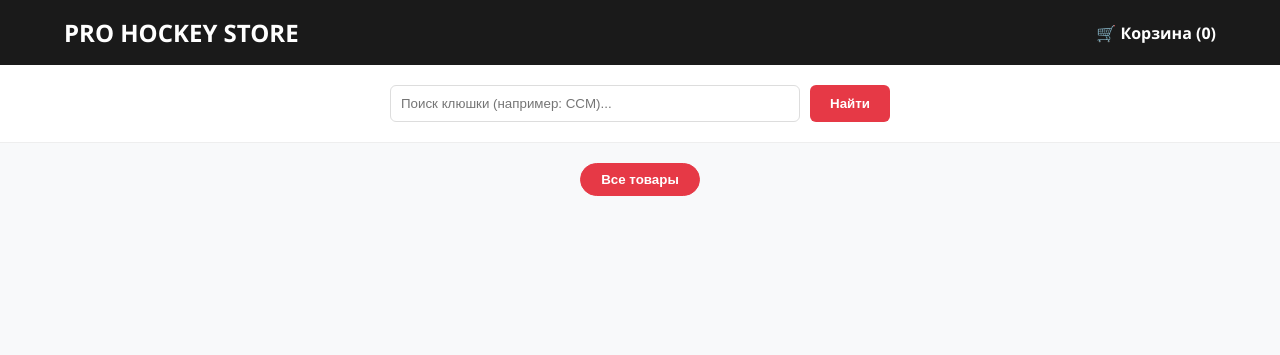
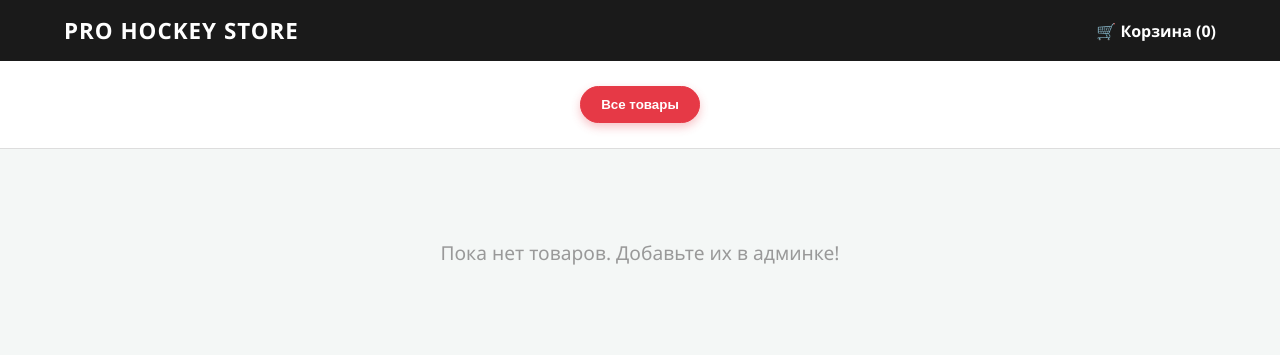
Before and after one commit to artik1112006-lang/pro_hockey-store, a FastAPI app: page / in a window 1280 px wide. Shown: the top 355 px of the page. Run offline with FastAPI, Linux system fonts and the light colour scheme.

Commit message:
Update index.html

```diff
--- a/templates/index.html
+++ b/templates/index.html
@@ -3,124 +3,136 @@
 <head>
     <meta charset="UTF-8">
     <meta name="viewport" content="width=device-width, initial-scale=1.0">
-    <title>Pro Hockey Store — Каталог</title>
-    <!-- Пытаемся подключить внешний CSS -->
-    <link rel="stylesheet" href="/static/style.css">
+    <title>Pro Hockey Store — Витрина</title>
+    <style>
+        /* ОСНОВНЫЕ СТИЛИ ДЛЯ ПОРЯДКА */
+        body { font-family: 'Segoe UI', Arial, sans-serif; background-color: #f4f7f6; margin: 0; color: #333; }
 
-    <style>
-        /* Встроенные стили на случай, если static/style.css не загрузится */
-        body { font-family: 'Segoe UI', sans-serif; background-color: #f8f9fa; margin: 0; color: #333; }
-        header { background-color: #1a1a1a; color: white; padding: 1rem 5%; display: flex; justify-content: space-between; align-items: center; box-shadow: 0 2px 10px rgba(0,0,0,0.3); }
-        header h1 { margin: 0; font-size: 1.5rem; }
-        header a { color: white; text-decoration: none; font-weight: bold; }
+        header { background: #1a1a1a; color: white; padding: 15px 5%; display: flex; justify-content: space-between; align-items: center; box-shadow: 0 4px 12px rgba(0,0,0,0.2); }
+        header h1 { margin: 0; font-size: 1.4rem; letter-spacing: 1px; }
+        header a { color: white; text-decoration: none; font-weight: bold; font-size: 1rem; }
 
-        .container { display: grid; grid-template-columns: repeat(auto-fill, minmax(280px, 1fr)); gap: 25px; padding: 40px 5%; }
+        /* КАТЕГОРИИ */
+        .cat-nav { display: flex; justify-content: center; gap: 10px; padding: 25px 5%; background: white; border-bottom: 1px solid #ddd; flex-wrap: wrap; }
+        .cat-btn { padding: 10px 20px; border-radius: 30px; border: 1px solid #ccc; background: white; cursor: pointer; font-weight: 600; transition: 0.3s; }
+        .cat-btn:hover { border-color: #e63946; color: #e63946; }
+        .cat-btn.active { background: #e63946; color: white; border-color: #e63946; box-shadow: 0 4px 10px rgba(230, 57, 70, 0.3); }
 
-        .card { background: white; border-radius: 12px; padding: 20px; text-align: center; transition: 0.3s; border: 1px solid #eee; display: flex; flex-direction: column; cursor: pointer; }
-        .card:hover { transform: translateY(-5px); box-shadow: 0 10px 20px rgba(0,0,0,0.1); }
-        .card img { max-width: 100%; height: 200px; object-fit: contain; margin-bottom: 15px; }
+        /* СЕТКА ТОВАРОВ — ТУТ ПОРЯДОК */
+        .container { display: grid; grid-template-columns: repeat(auto-fill, minmax(280px, 1fr)); gap: 25px; padding: 40px 5%; max-width: 1400px; margin: 0 auto; }
 
-        .price { font-size: 1.3rem; font-weight: bold; color: #e63946; margin: 10px 0; }
-        .btn { background-color: #e63946; color: white; border: none; padding: 12px 20px; border-radius: 6px; cursor: pointer; font-weight: bold; width: 100%; }
+        .card { background: white; padding: 20px; border-radius: 16px; text-align: center; box-shadow: 0 6px 15px rgba(0,0,0,0.05); display: flex; flex-direction: column; transition: 0.3s; border: 1px solid #eee; }
+        .card:hover { transform: translateY(-8px); box-shadow: 0 12px 25px rgba(0,0,0,0.12); }
 
-        /* Категории и Модалка */
-        .category-nav { display: flex; justify-content: center; gap: 15px; padding: 20px; flex-wrap: wrap; }
-        .cat-btn { padding: 8px 20px; border-radius: 20px; border: 1px solid #ddd; background: white; cursor: pointer; font-weight: bold; }
-        .cat-btn.active { background: #e63946; color: white; border-color: #e63946; }
+        /* ФИКС ОГРОМНЫХ КАРТИНОК */
+        .card img { width: 100%; height: 220px; object-fit: contain; margin-bottom: 15px; border-radius: 8px; }
 
-        .modal { display: none; position: fixed; z-index: 9999; left: 0; top: 0; width: 100%; height: 100%; background: rgba(0,0,0,0.8); align-items: center; justify-content: center; backdrop-filter: blur(5px); }
-        .modal-content { background: white; padding: 30px; border-radius: 15px; max-width: 600px; width: 90%; position: relative; text-align: center; max-height: 85vh; overflow-y: auto; }
-        .close-modal { position: absolute; right: 20px; top: 10px; font-size: 35px; cursor: pointer; }
+        .card h3 { margin: 10px 0; font-size: 1.2rem; min-height: 2.4rem; display: flex; align-items: center; justify-content: center; }
+
+        /* ПАРАМЕТРЫ */
+        .specs { background: #fff8f8; padding: 12px; border-radius: 10px; margin: 10px 0; text-align: left; border: 1px solid #ffebeb; }
+        .specs label { font-size: 0.7rem; font-weight: bold; color: #999; text-transform: uppercase; display: block; margin-top: 5px; }
+        .specs select { width: 100%; padding: 8px; margin-top: 4px; border: 1px solid #ddd; border-radius: 6px; font-size: 0.9rem; background: white; cursor: pointer; }
+
+        .price { font-size: 1.5rem; font-weight: 800; color: #e63946; margin: 15px 0; }
+
+        .btn { background: #e63946; color: white; border: none; padding: 14px; border-radius: 8px; cursor: pointer; font-weight: bold; margin-top: auto; font-size: 1rem; transition: 0.2s; }
+        .btn:hover { background: #c12e3a; box-shadow: 0 5px 15px rgba(230, 57, 70, 0.4); }
+
+        /* ДЛЯ ПУСТОТЫ */
+        .no-products { grid-column: 1 / -1; text-align: center; padding: 50px; color: #999; font-size: 1.2rem; }
     </style>
 </head>
 <body>
 
 <header>
-    <div class="logo"><h1>PRO HOCKEY STORE</h1></div>
-    <nav>
-        <a href="/cart" id="cart-link">🛒 Корзина (<span id="cart-count">0</span>)</a>
-    </nav>
+    <h1>PRO HOCKEY STORE</h1>
+    <nav><a href="/cart">🛒 Корзина (<span id="cart-count">0</span>)</a></nav>
 </header>
-<!-- Поле поиска -->
-<div style="text-align: center; padding: 20px 5%; background: white; border-bottom: 1px solid #eee;">
-    <form action="/" method="get" style="max-width: 500px; margin: 0 auto; display: flex; gap: 10px;">
-        <input type="text" name="q" value="{{ search_query }}" placeholder="Поиск клюшки (например: CCM)..."
-               style="flex: 1; padding: 10px; border: 1px solid #ddd; border-radius: 6px;">
-        <button type="submit" class="btn" style="width: auto; padding: 10px 20px;">Найти</button>
-        {% if search_query %}
-            <a href="/" class="cat-btn" style="text-decoration: none; display: flex; align-items: center;">Сброс</a>
-        {% endif %}
-    </form>
-</div>
 
-<div class="category-nav">
-    <button class="cat-btn active" onclick="filterItems('all', this)">Все товары</button>
+<div class="cat-nav">
+    <button class="cat-btn active" onclick="filterCat('all', this)">Все товары</button>
     {% for cat in categories %}
-        <button class="cat-btn" onclick="filterItems('cat-{{ cat.id }}', this)">{{ cat.name }}</button>
+        <button class="cat-btn" onclick="filterCat('cat-{{ cat.id }}', this)">{{ cat.name }}</button>
     {% endfor %}
 </div>
 
 <div class="container">
     {% for p in products %}
-    <div class="card product-card cat-{{ p.category_id }}"
-         onclick='openModal({{ p.name|tojson }}, {{ p.image_url|tojson }}, {{ (p.description or "Описание отсутствует")|tojson }}, "{{ p.price }}")'>
+    <div class="card product-card cat-{{ p.category_id }}">
         <img src="{{ p.image_url }}" alt="{{ p.name }}">
-        <div class="card-content">
-            <span style="font-size: 0.8rem; color: #e63946; font-weight: bold;">{{ p.category.name if p.category else 'Спорттовары' }}</span>
-            <h3>{{ p.name }}</h3>
-            <p class="price">{{ p.price }} BYN</p>
-            <button class="btn" onclick="event.stopPropagation(); addToCart('{{ p.id }}', {{ p.name|tojson }}, {{ p.price }})">В корзину</button>
+        <div style="font-size: 0.8rem; color: #e63946; font-weight: bold; text-transform: uppercase;">{{ p.category.name if p.category else 'Экипировка' }}</div>
+        <h3>{{ p.name }}</h3>
+
+        {% if p.has_specs %}
+        <div class="specs">
+            <label>Параметр 1 (Хват/Размер):</label>
+            <select id="hand-{{ p.id }}">
+                {% for opt in p.hand_options.split(',') %}
+                    <option value="{{ opt.strip() }}">{{ opt.strip() }}</option>
+                {% endfor %}
+            </select>
+            <label>Параметр 2 (Загиб/Полнота):</label>
+            <select id="curve-{{ p.id }}">
+                {% for opt in p.curve_options.split(',') %}
+                    <option value="{{ opt.strip() }}">{{ opt.strip() }}</option>
+                {% endfor %}
+            </select>
         </div>
+        {% endif %}
+
+        <p class="price">{{ p.price }} BYN</p>
+
+        <button class="btn add-to-cart-btn"
+                data-id="{{ p.id }}"
+                data-name="{{ p.name }}"
+                data-price="{{ p.price }}"
+                data-specs="{{ 'true' if p.has_specs else 'false' }}">
+            В корзину
+        </button>
     </div>
+    {% else %}
+    <div class="no-products">Пока нет товаров. Добавьте их в админке!</div>
     {% endfor %}
 </div>
 
-<div id="productModal" class="modal" onclick="closeModal()">
-    <div class="modal-content" onclick="event.stopPropagation()">
-        <span class="close-modal" onclick="closeModal()">&times;</span>
-        <img id="modalImg" src="" alt="" style="max-width: 100%; height: auto; max-height: 300px; margin-bottom: 20px;">
-        <h2 id="modalTitle"></h2>
-        <p id="modalDesc" style="text-align: left; white-space: pre-line; color: #666;"></p>
-        <h3 id="modalPrice" style="color: #e63946;"></h3>
-    </div>
-</div>
-
 <script>
-    function filterItems(cat, btn) {
+    function filterCat(cls, btn) {
         document.querySelectorAll('.cat-btn').forEach(b => b.classList.remove('active'));
         btn.classList.add('active');
         document.querySelectorAll('.product-card').forEach(card => {
-            card.style.display = (cat === 'all' || card.classList.contains(cat)) ? 'flex' : 'none';
+            card.style.display = (cls === 'all' || card.classList.contains(cls)) ? 'flex' : 'none';
         });
     }
 
-    function openModal(name, img, desc, price) {
-        document.getElementById('modalTitle').innerText = name;
-        document.getElementById('modalImg').src = img;
-        document.getElementById('modalDesc').innerText = desc;
-        document.getElementById('modalPrice').innerText = price + " BYN";
-        document.getElementById('productModal').style.display = 'flex';
-        document.body.style.overflow = 'hidden';
-    }
-
-    function closeModal() {
-        document.getElementById('productModal').style.display = 'none';
-        document.body.style.overflow = 'auto';
-    }
-
-    function updateCartCount() {
+    function updateCartUI() {
         const cart = JSON.parse(localStorage.getItem('cart') || '[]');
         document.getElementById('cart-count').innerText = cart.length;
     }
 
-    function addToCart(id, name, price) {
-        let cart = JSON.parse(localStorage.getItem('cart') || '[]');
-        cart.push({ id, name, price });
-        localStorage.setItem('cart', JSON.stringify(cart));
-        updateCartCount();
-        alert('Товар «' + name + '» добавлен в корзину!');
-    }
-    updateCartCount();
+    document.querySelectorAll('.add-to-cart-btn').forEach(button => {
+        button.addEventListener('click', function() {
+            const id = this.getAttribute('data-id');
+            let name = this.getAttribute('data-name');
+            const price = this.getAttribute('data-price');
+            const hasSpecs = this.getAttribute('data-specs') === 'true';
+
+            if (hasSpecs) {
+                const hand = document.getElementById('hand-' + id).value;
+                const curve = document.getElementById('curve-' + id).value;
+                name += ` [${hand}, ${curve}]`;
+            }
+
+            let cart = JSON.parse(localStorage.getItem('cart') || '[]');
+            cart.push({ id, name, price });
+            localStorage.setItem('cart', JSON.stringify(cart));
+
+            updateCartUI();
+            alert('Добавлено в корзину:\n' + name);
+        });
+    });
+
+    updateCartUI();
 </script>
 </body>
 </html>
```
